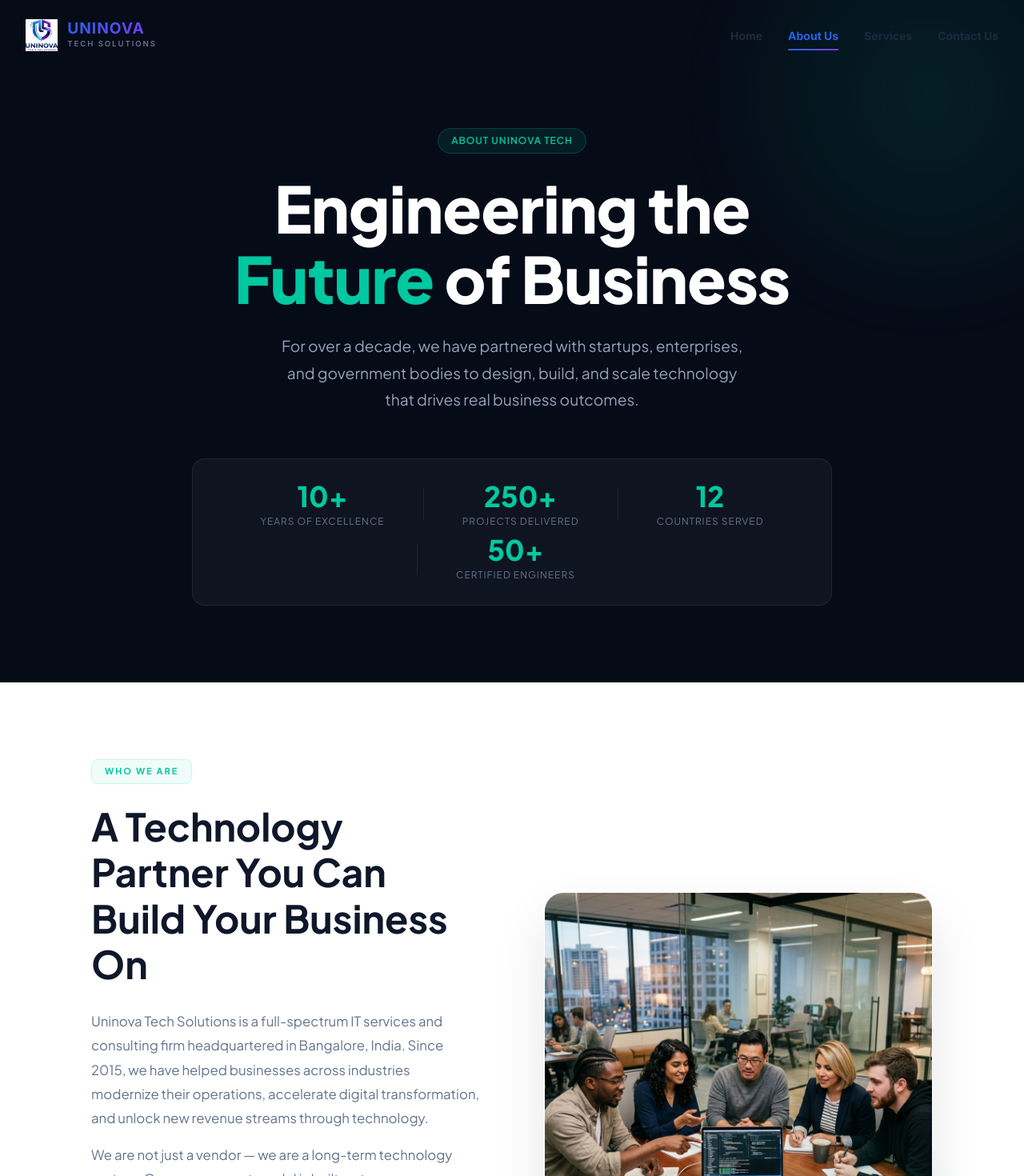
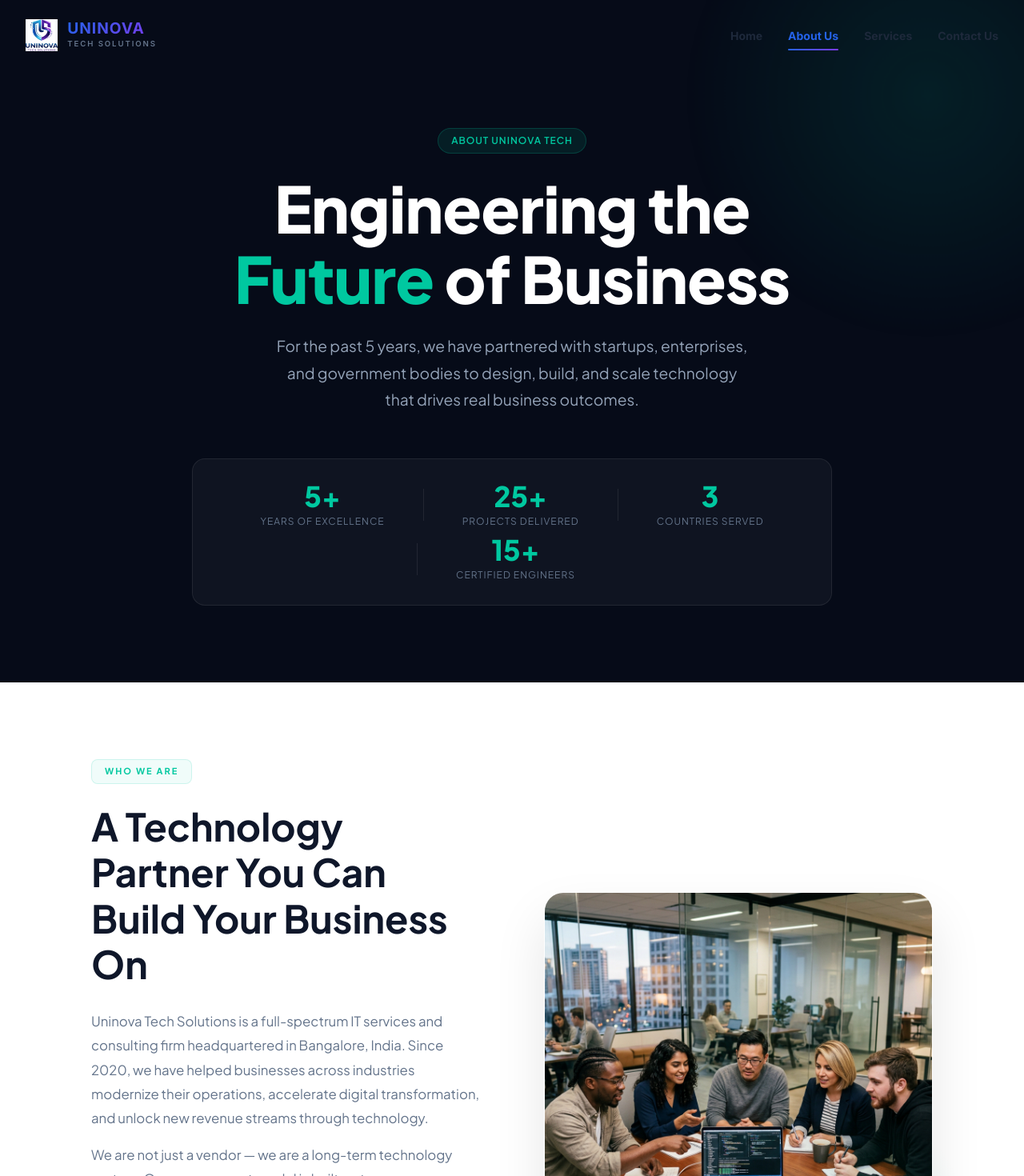
Before and after one commit to uninova-tech-solutions/uninova-tech-website, a React (Vite) app: page /about in a window 1280 px wide. Shown: the top 1470 px of the page at 80% size. Built offline with nearby package versions, Linux system fonts and the light colour scheme.

Commit message:
update content on home page

```diff
--- a/src/pages/About.jsx
+++ b/src/pages/About.jsx
@@ -30,7 +30,7 @@
     {
       icon: <Users size={32} />,
       title: "Expert Talent Pool",
-      desc: "Our team of 50+ certified engineers, architects, and strategists brings deep domain expertise across industries including BFSI, healthcare, and e-commerce."
+      desc: "Our team of 15+ certified engineers, architects, and strategists brings deep domain expertise across industries including BFSI, healthcare, and e-commerce."
     },
     {
       icon: <TrendingUp size={32} />,
@@ -40,12 +40,12 @@
   ];
 
   const milestones = [
-    { year: "2015", event: "Founded in Bangalore with a core team of 5 engineers" },
-    { year: "2017", event: "Expanded to 30+ clients across India and Southeast Asia" },
-    { year: "2019", event: "Launched Cloud & DevOps practice; crossed 100 projects" },
-    { year: "2021", event: "Opened delivery centre; onboarded first Fortune 500 client" },
-    { year: "2023", event: "AI & ML division established; team grew to 50+ engineers" },
-    { year: "2025", event: "Serving 200+ clients across 12 countries worldwide" },
+    { year: "2020", event: "Founded in Bangalore as a dedicated IT consulting firm" },
+    { year: "2021", event: "Launched core Web and Full Stack development services" },
+    { year: "2022", event: "Expanded client base to 3 countries worldwide" },
+    { year: "2023", event: "Team grew to 15+ expert engineers" },
+    { year: "2024", event: "Established Cloud & DevOps practice" },
+    { year: "2025", event: "Celebrating 5 years of excellence with 25+ projects completed" },
   ];
 
   const containerVariants = {
@@ -73,28 +73,28 @@
           <div className="about-hero-tag">About Uninova Tech</div>
           <h1>Engineering the <span>Future</span> of Business</h1>
           <p>
-            For over a decade, we have partnered with startups, enterprises, and
+            For the past 5 years, we have partnered with startups, enterprises, and
             government bodies to design, build, and scale technology that drives
             real business outcomes.
           </p>
           <div className="about-hero-stats">
             <div className="about-hero-stat">
-              <strong>10+</strong>
+              <strong>5+</strong>
               <span>Years of Excellence</span>
             </div>
             <div className="about-hero-stat-divider"></div>
             <div className="about-hero-stat">
-              <strong>250+</strong>
+              <strong>25+</strong>
               <span>Projects Delivered</span>
             </div>
             <div className="about-hero-stat-divider"></div>
             <div className="about-hero-stat">
-              <strong>12</strong>
+              <strong>3</strong>
               <span>Countries Served</span>
             </div>
             <div className="about-hero-stat-divider"></div>
             <div className="about-hero-stat">
-              <strong>50+</strong>
+              <strong>15+</strong>
               <span>Certified Engineers</span>
             </div>
           </div>
@@ -115,7 +115,7 @@
             <h2>A Technology Partner You Can Build Your Business On</h2>
             <p>
               Uninova Tech Solutions is a full-spectrum IT services and consulting firm
-              headquartered in Bangalore, India. Since 2015, we have helped businesses
+              headquartered in Bangalore, India. Since 2020, we have helped businesses
               across industries modernize their operations, accelerate digital transformation,
               and unlock new revenue streams through technology.
             </p>
@@ -190,7 +190,7 @@
         <div className="about-timeline-inner">
           <div className="about-why-header">
             <span>Our Journey</span>
-            <h2>A Decade of Growth and Innovation</h2>
+            <h2>5 Years of Growth and Innovation</h2>
           </div>
           <div className="about-timeline-list">
             {milestones.map((m, idx) => (
@@ -215,7 +215,7 @@
       <section className="about-why">
         <div className="about-why-header">
           <span>The Uninova Advantage</span>
-          <h2>Why 200+ Businesses Choose Us</h2>
+          <h2>Why Our Clients Choose Us</h2>
         </div>
         <motion.div
           className="about-why-grid"
--- a/src/pages/Home.jsx
+++ b/src/pages/Home.jsx
@@ -72,10 +72,10 @@
                     <img src={`https://i.pravatar.cc/40?img=${i + 10}`} alt="client" />
                   </div>
                 ))}
-                <div className="home-hero__avatar">50+</div>
+                <div className="home-hero__avatar">25+</div>
               </div>
               <p className="home-hero__trust-text">
-                Trusted by <strong>500+</strong> global companies
+                Trusted by <strong>25+</strong> global companies
               </p>
             </motion.div>
           </motion.div>
```
